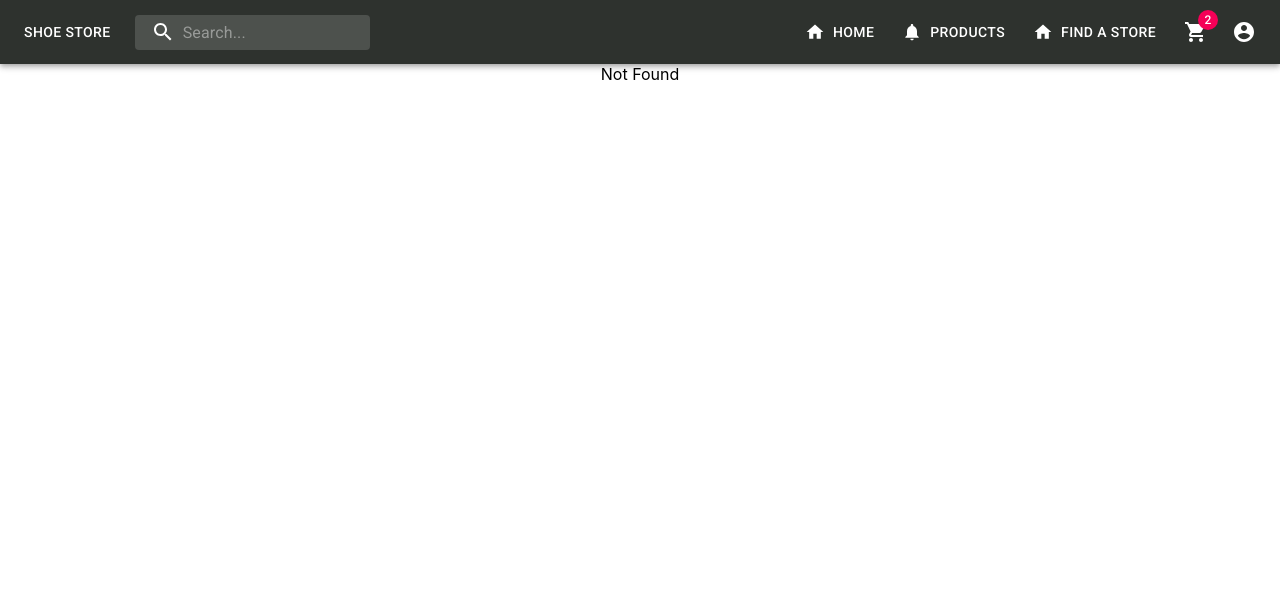
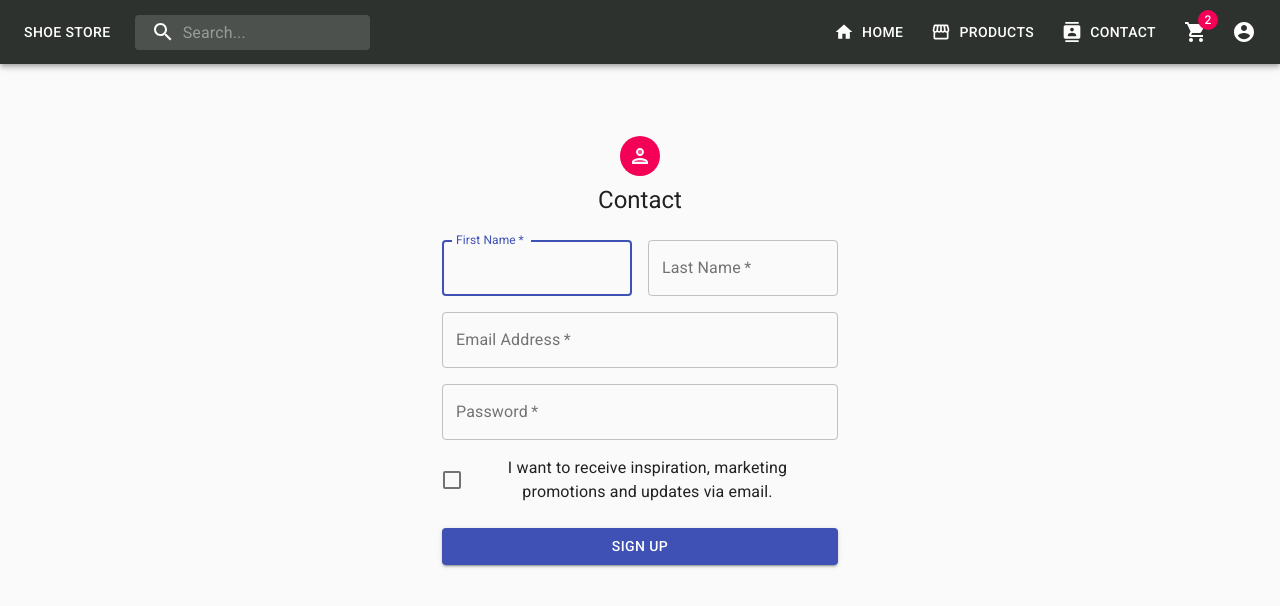
Before and after one commit to BilalHadid/Bootcamp2020-shoe-store, a React (Create React App) app: page /contact in a window 1280 px wide. Before the commit this address had no page. Shown: the top 606 px of the page. Built offline with nearby package versions, Linux system fonts and the light colour scheme.

Commit message:
complete product and home component

```diff
--- a/src/App.css
+++ b/src/App.css
@@ -139,7 +139,6 @@
   margin: 10px 0;
 }
 .btn {
-  background-color: red;
   color: #ddd;
 }
 .details {
--- /dev/null
+++ b/src/component/Cart.js
@@ -0,0 +1,13 @@
+import React, { Component } from "react";
+
+export class Cart extends Component {
+  render() {
+    return (
+      <div>
+        <h1>Cart</h1>
+      </div>
+    );
+  }
+}
+
+export default Cart;
--- /dev/null
+++ b/src/component/Contact.js
@@ -0,0 +1,119 @@
+import React from "react";
+import Avatar from "@material-ui/core/Avatar";
+import Button from "@material-ui/core/Button";
+import CssBaseline from "@material-ui/core/CssBaseline";
+import TextField from "@material-ui/core/TextField";
+import FormControlLabel from "@material-ui/core/FormControlLabel";
+import Checkbox from "@material-ui/core/Checkbox";
+import Grid from "@material-ui/core/Grid";
+import LockOutlinedIcon from "@material-ui/icons/PersonTwoTone";
+import Typography from "@material-ui/core/Typography";
+import { makeStyles } from "@material-ui/core/styles";
+import Container from "@material-ui/core/Container";
+
+const useStyles = makeStyles((theme) => ({
+  paper: {
+    marginTop: theme.spacing(8),
+    display: "flex",
+    flexDirection: "column",
+    alignItems: "center",
+  },
+  avatar: {
+    margin: theme.spacing(1),
+    backgroundColor: theme.palette.secondary.main,
+  },
+  form: {
+    width: "100%", // Fix IE 11 issue.
+    marginTop: theme.spacing(3),
+  },
+  submit: {
+    margin: theme.spacing(3, 0, 2),
+  },
+}));
+
+export const Contact = () => {
+  const classes = useStyles();
+  return (
+    <div>
+      <Container component="main" maxWidth="xs">
+        <CssBaseline />
+        <div className={classes.paper}>
+          <Avatar className={classes.avatar}>
+            <LockOutlinedIcon />
+          </Avatar>
+          <Typography component="h1" variant="h5">
+            Contact
+          </Typography>
+          <form className={classes.form} noValidate>
+            <Grid container spacing={2}>
+              <Grid item xs={12} sm={6}>
+                <TextField
+                  autoComplete="fname"
+                  name="firstName"
+                  variant="outlined"
+                  required
+                  fullWidth
+                  id="firstName"
+                  label="First Name"
+                  autoFocus
+                />
+              </Grid>
+              <Grid item xs={12} sm={6}>
+                <TextField
+                  variant="outlined"
+                  required
+                  fullWidth
+                  id="lastName"
+                  label="Last Name"
+                  name="lastName"
+                  autoComplete="lname"
+                />
+              </Grid>
+              <Grid item xs={12}>
+                <TextField
+                  variant="outlined"
+                  required
+                  fullWidth
+                  id="email"
+                  label="Email Address"
+                  name="email"
+                  autoComplete="email"
+                />
+              </Grid>
+              <Grid item xs={12}>
+                <TextField
+                  variant="outlined"
+                  required
+                  fullWidth
+                  name="password"
+                  label="Password"
+                  type="password"
+                  id="password"
+                  autoComplete="current-password"
+                />
+              </Grid>
+              <Grid item xs={12}>
+                <FormControlLabel
+                  control={
+                    <Checkbox value="allowExtraEmails" color="primary" />
+                  }
+                  label="I want to receive inspiration, marketing promotions and updates via email."
+                />
+              </Grid>
+            </Grid>
+            <Button
+              type="submit"
+              fullWidth
+              variant="contained"
+              color="primary"
+              className={classes.submit}
+            >
+              Sign Up
+            </Button>
+            <Grid container justify="flex-end"></Grid>
+          </form>
+        </div>
+      </Container>
+    </div>
+  );
+};
--- a/src/component/Home.js
+++ b/src/component/Home.js
@@ -9,6 +9,7 @@ import img4 from "./images/img4.jpeg";
 import img5 from "./images/backImg.jpg";
 import img6 from "./images/img5.jpg";
 import { makeStyles } from "@material-ui/core/styles";
+import { useNavigate } from "react-router-dom";
 import Card from "@material-ui/core/Card";
 import CardActionArea from "@material-ui/core/CardActionArea";
 import CardContent from "@material-ui/core/CardContent";
@@ -62,6 +63,7 @@ const zoomOutProperties = {
 const images = [img1, img2, img3, img4, img5, img6];
 export const Home = () => {
   const classes = useStyles();
+  const Navigate = useNavigate();
   return (
     <div>
       <div className="slide-container">
@@ -78,7 +80,7 @@ export const Home = () => {
       </div>
       <div className="cardGender">
         <Card className={classes.root}>
-          <CardActionArea>
+          <CardActionArea onClick={() => Navigate("/products")}>
             <CardContent>
               <Typography gutterBottom variant="h5" component="h2">
                 MEN
@@ -93,7 +95,7 @@ export const Home = () => {
         </Card>
         {/* 2nd */}
         <Card className={classes.root}>
-          <CardActionArea>
+          <CardActionArea onClick={() => Navigate("/products")}>
             <CardContent>
               <Typography gutterBottom variant="h5" component="h2">
                 WOMEN
@@ -108,7 +110,7 @@ export const Home = () => {
         </Card>
         {/* 3rd */}
         <Card className={classes.root}>
-          <CardActionArea>
+          <CardActionArea onClick={() => Navigate("/products")}>
             <CardContent>
               <Typography gutterBottom variant="h5" component="h2">
                 KIDS
--- a/src/component/card.js
+++ b/src/component/card.js
@@ -22,7 +22,7 @@ export class Cards extends Component {
               </h3>
               <span>{shoe.Rs}$</span>
               <br></br>
-              <Button variant="contained" color="secondary">
+              <Button variant="contained" color="inherit">
                 ADD TO CART
               </Button>
             </div>
--- a/src/component/context.js
+++ b/src/component/context.js
@@ -6,41 +6,41 @@ export class DataProvider extends Component {
   state = {
     shoes: [
       {
-        id: 1,
+        id: 0,
         name: "VALOUR BLUE",
         img:
           "https://cdn.shopify.com/s/files/1/0143/1552/0054/products/828-8030-_2_360x.jpg?v=1591259697",
         Rs: "9.99",
       },
       {
-        id: 2,
+        id: 1,
         name: "JORDAN MARS 270 LONDON",
         img:
           "https://cdn.shopify.com/s/files/1/0143/1552/0054/products/828-2030-_2_360x.jpg?v=1591259658",
         Rs: "9.99",
       },
       {
-        id: 3,
+        id: 2,
         name: "RACER BLUE",
         img:
           "https://cdn.shopify.com/s/files/1/0143/1552/0054/products/851-9266-b_360x.jpg?v=1585297785",
         Rs: "9.99",
       },
       {
-        id: 4,
+        id: 3,
         name: "RACER BLUE",
         img:
           "https://www.shoecarnival.com/dw/image/v2/BBSZ_PRD/on/demandware.static/-/Sites-scvl-master-catalog/default/dw7b241007/103543_205154_1.jpg?sw=700&sh=593&sm=fit",
         Rs: "9.99",
       },
       {
-        id: 5,
+        id: 4,
         name: "Running Shoe",
         img: "https://www.upsieutoc.com/images/2020/06/27/img4.jpg",
         Rs: "9.99",
       },
       {
-        id: 6,
+        id: 5,
         name: "Running Shoe",
         img:
           "https://cdn.shopify.com/s/files/1/0143/1552/0054/products/428-9025-_1_360x.jpg?v=1591258447",
@@ -48,42 +48,42 @@ export class DataProvider extends Component {
       },
 
       {
-        id: 7,
+        id: 6,
         name: "VALOUR BLUE",
         img:
           "https://cdn.shopify.com/s/files/1/0143/1552/0054/products/853-6214-_2_360x.jpg?v=1591878784",
         Rs: "9.99",
       },
       {
-        id: 8,
+        id: 7,
         name: "JORDAN MARS 270 LONDON",
         img:
           "https://cdn.shopify.com/s/files/1/0143/1552/0054/products/881-2175-_2_360x.jpg?v=1591879104",
         Rs: "9.99",
       },
       {
-        id: 9,
+        id: 8,
         name: "RACER BLUE",
         img:
           "https://cdn.shopify.com/s/files/1/0143/1552/0054/products/851-1251-c_360x.JPG?v=1573496007",
         Rs: "9.99",
       },
       {
-        id: 10,
+        id: 9,
         name: "RACER BLUE",
         img:
           "https://cdn.shopify.com/s/files/1/0143/1552/0054/products/851-9255-b_360x.jpg?v=1574316425",
         Rs: "9.99",
       },
       {
-        id: 11,
+        id: 10,
         name: "Running Shoe",
         img:
           "https://cdn.shopify.com/s/files/1/0143/1552/0054/products/859-9201-_2_360x.jpg?v=1592562290",
         Rs: "9.99",
       },
       {
-        id: 12,
+        id: 11,
         name: "Running Shoe",
         img:
           "https://cdn.shopify.com/s/files/1/0143/1552/0054/products/428-9025-_1_360x.jpg?v=1591258447",
--- a/src/component/details.js
+++ b/src/component/details.js
@@ -1,47 +1,162 @@
-import React, { Component } from "react";
-import { DataContext } from "./context";
-import { Link } from "react-router-dom";
-import "../App.css";
+import React from "react";
+import { useParams } from "react-router-dom";
+import { makeStyles } from "@material-ui/core/styles";
+import Card from "@material-ui/core/Card";
+import CardActionArea from "@material-ui/core/CardActionArea";
+import CardActions from "@material-ui/core/CardActions";
+import CardContent from "@material-ui/core/CardContent";
+import CardMedia from "@material-ui/core/CardMedia";
+import Button from "@material-ui/core/Button";
+import Typography from "@material-ui/core/Typography";
 
-console.log(this.props);
-export class details extends Component {
-  static contextType = DataContext;
-  state = {
-    product: [],
-  };
-  getProduct = () => {
-    if (this.props.match.params.id) {
-      const res = this.context.shoes;
-      const data = res.filter((item) => {
-        return item.id === this.props.match.params.id;
-      });
-      this.setState({ product: data });
-    }
-  };
-  componentDidMount() {
-    this.getProduct();
-  }
-  render() {
-    const { shoes } = this.state;
-    return (
-      <div>
-        {shoes.map((item) => {
-          <div className="details" key={item.id}>
-            <img src={item.img} alt="" />
-            <div className="box">
-              <div className="row">
-                <h2>{item.name}</h2>
-                <span>{item.Rs}</span>
-              </div>
-              <Link to="/cart" className="cart">
-                ADD TO CART
-              </Link>
-            </div>
-          </div>;
-        })}
-      </div>
-    );
-  }
-}
-import {} from "./context";
-export default details;
+const useStyles = makeStyles({
+  root: {
+    maxWidth: 345,
+  },
+  media: {
+    height: 200,
+  },
+});
+
+const shoes = [
+  {
+    id: 1,
+    name: "VALOUR BLUE",
+    img:
+      "https://cdn.shopify.com/s/files/1/0143/1552/0054/products/828-8030-_2_360x.jpg?v=1591259697",
+    descrip:
+      "2020 New Design Summer Breathable Nylon Mesh Men Shoes Sneaker Sport Shoes Casual Shoes",
+    Rs: "9.99",
+  },
+  {
+    id: 2,
+    name: "JORDAN MARS 270 LONDON",
+    img:
+      "https://cdn.shopify.com/s/files/1/0143/1552/0054/products/828-2030-_2_360x.jpg?v=1591259658",
+    descrip:
+      "2020 New Design Summer Breathable Nylon Mesh Men Shoes Sneaker Sport Shoes Casual Shoes",
+    Rs: "9.99",
+  },
+  {
+    id: 3,
+    name: "RACER BLUE",
+    img:
+      "https://cdn.shopify.com/s/files/1/0143/1552/0054/products/851-9266-b_360x.jpg?v=1585297785",
+    descrip:
+      "2020 New Design Summer Breathable Nylon Mesh Men Shoes Sneaker Sport Shoes Casual Shoes",
+    Rs: "9.99",
+  },
+  {
+    id: 4,
+    name: "RACER BLUE",
+    img:
+      "https://www.shoecarnival.com/dw/image/v2/BBSZ_PRD/on/demandware.static/-/Sites-scvl-master-catalog/default/dw7b241007/103543_205154_1.jpg?sw=700&sh=593&sm=fit",
+    descrip:
+      "2020 New Design Summer Breathable Nylon Mesh Men Shoes Sneaker Sport Shoes Casual Shoes",
+    Rs: "9.99",
+  },
+  {
+    id: 5,
+    name: "Running Shoe",
+    img: "https://www.upsieutoc.com/images/2020/06/27/img4.jpg",
+    descrip:
+      "2020 New Design Summer Breathable Nylon Mesh Men Shoes Sneaker Sport Shoes Casual Shoes",
+    Rs: "9.99",
+  },
+  {
+    id: 6,
+    name: "Running Shoe",
+    img:
+      "https://cdn.shopify.com/s/files/1/0143/1552/0054/products/428-9025-_1_360x.jpg?v=1591258447",
+    descrip:
+      "2020 New Design Summer Breathable Nylon Mesh Men Shoes Sneaker Sport Shoes Casual Shoes",
+    Rs: "9.99",
+  },
+
+  {
+    id: 7,
+    name: "VALOUR BLUE",
+    img:
+      "https://cdn.shopify.com/s/files/1/0143/1552/0054/products/853-6214-_2_360x.jpg?v=1591878784",
+    descrip:
+      "2020 New Design Summer Breathable Nylon Mesh Men Shoes Sneaker Sport Shoes Casual Shoes",
+    Rs: "9.99",
+  },
+  {
+    id: 8,
+    name: "JORDAN MARS 270 LONDON",
+    img:
+      "https://cdn.shopify.com/s/files/1/0143/1552/0054/products/881-2175-_2_360x.jpg?v=1591879104",
+    descrip:
+      "2020 New Design Summer Breathable Nylon Mesh Men Shoes Sneaker Sport Shoes Casual Shoes",
+    Rs: "9.99",
+  },
+  {
+    id: 9,
+    name: "RACER BLUE",
+    img:
+      "https://cdn.shopify.com/s/files/1/0143/1552/0054/products/851-1251-c_360x.JPG?v=1573496007",
+    descrip:
+      "2020 New Design Summer Breathable Nylon Mesh Men Shoes Sneaker Sport Shoes Casual Shoes",
+    Rs: "9.99",
+  },
+  {
+    id: 10,
+    name: "RACER BLUE",
+    img:
+      "https://cdn.shopify.com/s/files/1/0143/1552/0054/products/851-9255-b_360x.jpg?v=1574316425",
+    descrip:
+      "2020 New Design Summer Breathable Nylon Mesh Men Shoes Sneaker Sport Shoes Casual Shoes",
+    Rs: "9.99",
+  },
+  {
+    id: 11,
+    name: "Running Shoe",
+    img:
+      "https://cdn.shopify.com/s/files/1/0143/1552/0054/products/859-9201-_2_360x.jpg?v=1592562290",
+    descrip:
+      "2020 New Design Summer Breathable Nylon Mesh Men Shoes Sneaker Sport Shoes Casual Shoes",
+    Rs: "9.99",
+  },
+  {
+    id: 12,
+    name: "Running Shoe",
+    img:
+      "https://cdn.shopify.com/s/files/1/0143/1552/0054/products/428-9025-_1_360x.jpg?v=1591258447",
+    descrip:
+      "2020 New Design Summer Breathable Nylon Mesh Men Shoes Sneaker Sport Shoes Casual Shoes",
+    Rs: "9.99",
+  },
+];
+export const Details = () => {
+  const classes = useStyles();
+  let { id } = useParams();
+  let shoe = shoes[id];
+  return (
+    <div>
+      <Card className={classes.root}>
+        <CardActionArea>
+          <CardMedia
+            className={classes.media}
+            image={shoe.img}
+            title={shoe.name}
+          />
+          <CardContent>
+            <Typography gutterBottom variant="h5" component="h2">
+              {shoe.name}
+            </Typography>
+            <Typography>{shoe.Rs}</Typography>
+            <Typography variant="body" style={{ font: "Bold" }}>
+              {shoe.descrip}
+            </Typography>
+          </CardContent>
+        </CardActionArea>
+        <CardActions>
+          <Button variant="contained" color="secondary">
+            ADD TO CARD
+          </Button>
+        </CardActions>
+      </Card>
+    </div>
+  );
+};
--- a/src/component/navbar.js
+++ b/src/component/navbar.js
@@ -11,7 +11,7 @@ import Badge from "@material-ui/core/Badge";
 import SearchIcon from "@material-ui/icons/Search";
 import AccountCircle from "@material-ui/icons/AccountCircle";
 import MailIcon from "@material-ui/icons/LocalMall";
-import NotificationsIcon from "@material-ui/icons/Notifications";
+import NotificationsIcon from "@material-ui/icons/Storefront";
 import MoreIcon from "@material-ui/icons/MoreVert";
 import HomeIcon from "@material-ui/icons/Home";
 import Button from "@material-ui/core/Button";
@@ -20,6 +20,10 @@ import { Routes, Route, useNavigate } from "react-router";
 import { Cards } from "./card";
 import { Home } from "./Home";
 import SignInSide from "./SignIn";
+import { Details } from "./details";
+import { Cart } from "./Cart";
+import ContactsIcon from "@material-ui/icons/Contacts";
+import { Contact } from "./Contact";
 
 const useStyles = makeStyles((theme) => ({
   grow: {
@@ -162,18 +166,6 @@ export default function Navbar() {
           Home
         </Button>
       </MenuItem>
-      {/* 3rd */}
-      <MenuItem>
-        <Button
-          variant="text"
-          color="primary"
-          className={classes.Mobilebutton}
-          startIcon={<MailIcon />}
-          onClick={() => Navigate("/home")}
-        >
-          My Card
-        </Button>
-      </MenuItem>
 
       <MenuItem>
         <Button
@@ -186,6 +178,18 @@ export default function Navbar() {
         >
           Products
         </Button>
+        {/* 3rd */}
+        <MenuItem>
+          <Button
+            variant="text"
+            color="primary"
+            className={classes.Mobilebutton}
+            startIcon={<MailIcon />}
+            onClick={() => Navigate("/contact")}
+          >
+            Contact
+          </Button>
+        </MenuItem>
       </MenuItem>
       <MenuItem onClick={handleProfileMenuOpen}>
         <IconButton
@@ -249,15 +253,15 @@ export default function Navbar() {
               variant="text"
               color="primary"
               className={classes.button}
-              startIcon={<HomeIcon />}
-              onClick={() => Navigate("/")}
+              startIcon={<ContactsIcon />}
+              onClick={() => Navigate("/contact")}
             >
-              Find A Store
+              Contact
             </Button>
             <IconButton
               color="inherit"
               aria-label="cart"
-              onClick={() => Navigate("/home")}
+              onClick={() => Navigate("/cart")}
             >
               <Badge color="secondary" badgeContent={2}>
                 <ShoppingCartIcon />
@@ -296,6 +300,9 @@ export default function Navbar() {
       <Routes>
         <Route path="/" element={<Home />} />
         <Route path="/products" element={<Cards />} />
+        <Route path="/products/:id" element={<Details />} />
+        <Route path="/cart" element={<Cart />} />
+        <Route path="/contact" element={<Contact />} />
         <Route path="*" element={<NotFound />} />
         <Route path="/signin" element={<SignInSide />} />
       </Routes>
```
